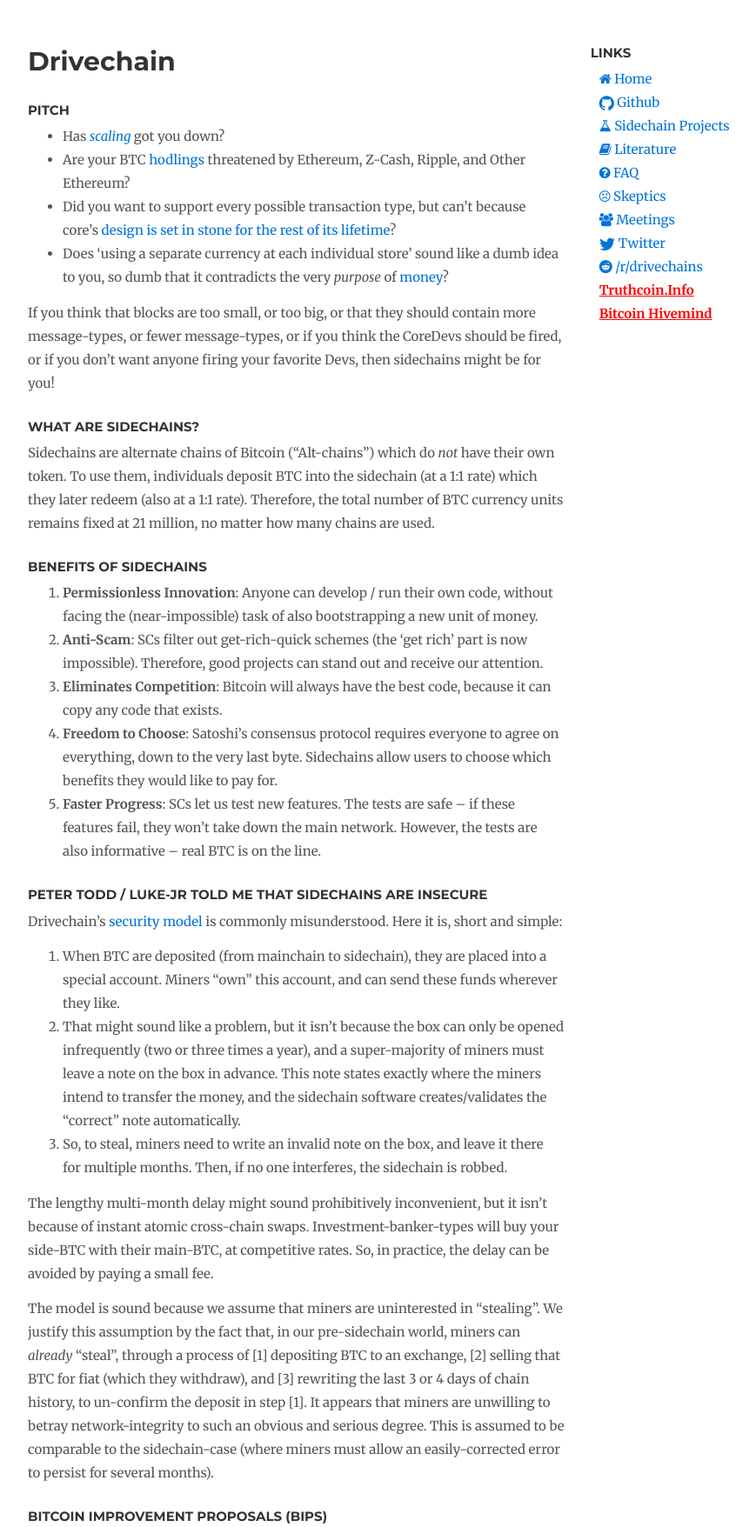
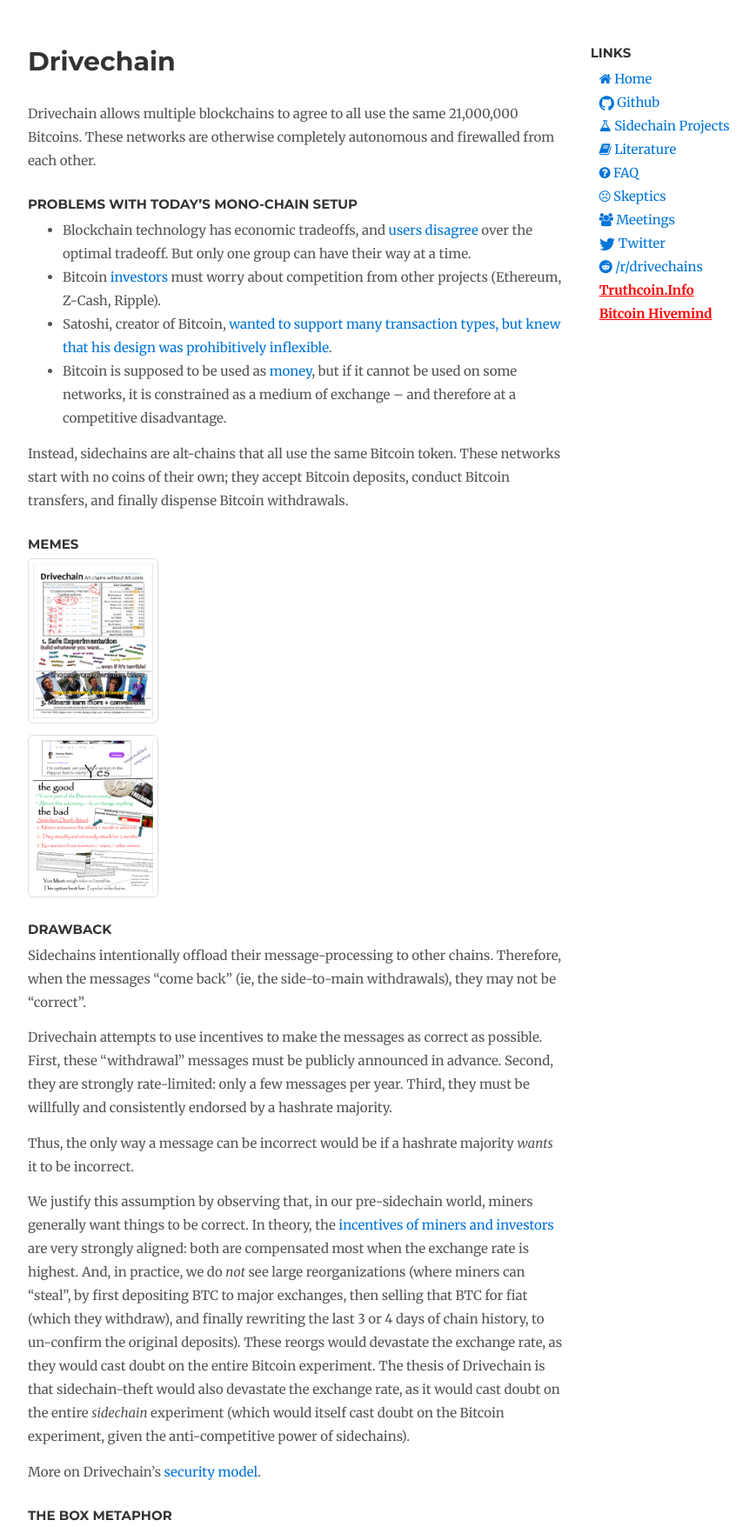
Before and after one commit to drivechain-project/drivechain.info, a Jekyll site: the page built from index.md, in a window 1280 px wide, cut to the strip 164-1920 px from the top of the page. Shown: the whole strip at 87% size, without its empty margins (138-1007 px from the left). Built offline with Jekyll 4.4.1, drawn with Linux system fonts in a browser that asks for light colours; nearby versions of some CDN libraries; comment, search, counter and statistics services are not loaded; some of the changed text lies outside the part shown.

Commit message:
website version2

```diff
--- a/index.md
+++ b/index.md
@@ -3,39 +3,70 @@
 title: Drivechain
 ---
 
+<head>
+<style>
+img {
+    border: 1px solid #ddd;
+    border-radius: 4px;
+    padding: 5px;
+    width: 150px;
+}
 
-### Pitch
+img:hover {
+    box-shadow: 0 0 2px 1px rgba(0, 140, 186, 0.5);
+}
+</style>
+</head>
 
-* Has [*scaling*](https://www.reddit.com/r/btc/comments/4zqd7g/roger_ver_does_your_bitcoin_classic_pool_on/d6yk872/?context=10000) got you down?
-* Are your BTC [hodlings](https://bitcointalk.org/index.php?topic=375643.0) threatened by Ethereum, Z-Cash, Ripple, and Other Ethereum?
-* Did you want to support every possible transaction type, but can't because core's [design is set in stone for the rest of its lifetime](http://satoshi.nakamotoinstitute.org/posts/bitcointalk/126/#selection-21.69-21.214)?
-* Does 'using a separate currency at each individual store' sound like a dumb idea to you, so dumb that it contradicts the very *purpose* of [money](http://nakamotoinstitute.org/shelling-out/)?
 
-If you think that blocks are too small, or too big, or that they should contain more message-types, or fewer message-types, or if you think the CoreDevs should be fired, or if you don't want anyone firing your favorite Devs, then sidechains might be for you!
 
-### What are sidechains?
 
-Sidechains are alternate chains of Bitcoin ("Alt-chains") which do *not* have their own token. To use them, individuals deposit BTC into the sidechain (at a 1:1 rate) which they later redeem (also at a 1:1 rate). Therefore, the total number of BTC currency units remains fixed at 21 million, no matter how many chains are used.
+Drivechain allows multiple blockchains to agree to all use the same 21,000,000 Bitcoins. These networks are otherwise completely autonomous and firewalled from each other.
 
-### Benefits of Sidechains
+### Problems With Today's Mono-Chain Setup
 
-1. **Permissionless Innovation**: Anyone can develop / run their own code, without facing the (near-impossible) task of also bootstrapping a new unit of money.
-2. **Anti-Scam**: SCs filter out get-rich-quick schemes (the 'get rich' part is now impossible). Therefore, good projects can stand out and receive our attention.
-3. **Eliminates Competition**: Bitcoin will always have the best code, because it can copy any code that exists.
-4. **Freedom to Choose**: Satoshi's consensus protocol requires everyone to agree on everything, down to the very last byte. Sidechains allow users to choose which benefits they would like to pay for.
-5. **Faster Progress**: SCs let us test new features. The tests are safe -- if these features fail, they won't take down the main network. However, the tests are also informative -- real BTC is on the line.
+* Blockchain technology has economic tradeoffs, and [users disagree](https://www.reddit.com/r/btc/comments/4zqd7g/roger_ver_does_your_bitcoin_classic_pool_on/d6yk872/?context=10000) over the optimal tradeoff. But only one group can have their way at a time.
+* Bitcoin [investors](https://bitcointalk.org/index.php?topic=375643.0) must worry about competition from other projects (Ethereum, Z-Cash, Ripple).
+* Satoshi, creator of Bitcoin, [wanted to support many transaction types, but knew that his design was prohibitively inflexible](http://satoshi.nakamotoinstitute.org/posts/bitcointalk/126/#selection-21.69-21.214).
+* Bitcoin is supposed to be used as [money](http://nakamotoinstitute.org/shelling-out/), but if it cannot be used on some networks, it is constrained as a medium of exchange -- and therefore at a competitive disadvantage.
 
-### Peter Todd / Luke-Jr Told Me That Sidechains Are Insecure
+Instead, sidechains are alt-chains that all use the same Bitcoin token. These networks start with no coins of their own; they accept Bitcoin deposits, conduct Bitcoin transfers, and finally dispense Bitcoin withdrawals.
 
-Drivechain's [security model](http://www.truthcoin.info/blog/drivechain/#drivechains-security) is commonly misunderstood. Here it is, short and simple:
+### Memes
+
+<a target="_blank" href="/media/meme1.png">
+  <img src="/media/meme1.png" alt="Forest" border="1px solid #ggg" border-radius="4px" padding="5px" width="150px" hover="box-shadow">
+</a>
+
+<a target="_blank" href="/media/meme2.png">
+  <img src="/media/meme2.png" alt="Forest" border="1px solid #ggg" border-radius="4px" padding="5px" width="150px" hover="box-shadow">
+</a>
+
+
+### Drawback
+
+Sidechains intentionally offload their message-processing to other chains. Therefore, when the messages "come back" (ie, the side-to-main withdrawals), they may not be "correct".
+
+Drivechain attempts to use incentives to make the messages as correct as possible. First, these "withdrawal" messages must be publicly announced in advance. Second, they are strongly rate-limited: only a few messages per year. Third, they must be willfully and consistently endorsed by a hashrate majority.
+
+Thus, the only way a message can be incorrect would be if a hashrate majority *wants* it to be incorrect.
+
+We justify this assumption by observing that, in our pre-sidechain world, miners generally want things to be correct. In theory, the [incentives of miners and investors](http://www.truthcoin.info/images/bitcoin-incentives.png) are very strongly aligned: both are compensated most when the exchange rate is highest. And, in practice, we do *not* see large reorganizations (where miners can "steal", by first depositing BTC to major exchanges, then selling that BTC for fiat (which they withdraw), and finally rewriting the last 3 or 4 days of chain history, to un-confirm the original deposits). These reorgs would devastate the exchange rate, as they would cast doubt on the entire Bitcoin experiment. The thesis of Drivechain is that sidechain-theft would also devastate the exchange rate, as it would cast doubt on the entire *sidechain* experiment (which would itself cast doubt on the Bitcoin experiment, given the anti-competitive power of sidechains).
+
+More on Drivechain's [security model](http://www.truthcoin.info/blog/drivechain/#drivechains-security).
+
+
+### The Box Metaphor
+
+Here is a short metaphor for the risks of using a sidechain:
 
 1. When BTC are deposited (from mainchain to sidechain), they are placed into a special account. Miners "own" this account, and can send these funds wherever they like.
-2. That might sound like a problem, but it isn't because the box can only be opened infrequently (two or three times a year), and a super-majority of miners must leave a note on the box in advance. This note states exactly where the miners intend to transfer the money, and the sidechain software creates/validates the "correct" note automatically.
+2. That might sound like a problem, but it isn't because the box can only be opened infrequently (two or three times a year), and a super-majority of miners must leave a note on the box in advance. This note states exactly where the miners intend to transfer the money. The "correct" note is automatically generated by sidechain software, and is easy to check.
 3. So, to steal, miners need to write an invalid note on the box, and leave it there for multiple months. Then, if no one interferes, the sidechain is robbed.
 
-The lengthy multi-month delay might sound prohibitively inconvenient, but it isn't because of instant atomic cross-chain swaps. Investment-banker-types will buy your side-BTC with their main-BTC, at competitive rates. So, in practice, the delay can be avoided by paying a small fee.
+The lengthy multi-month delay might sound prohibitively inconvenient, but it isn't because of instant atomic cross-chain swaps. Investment-banker-types will buy your side-BTC with their main-BTC, at competitive rates. So, in practice, the delay can be avoided by paying a neglibible, market-based fee.
 
-The model is sound because we assume that miners are uninterested in "stealing". We justify this assumption by the fact that, in our pre-sidechain world, miners can *already* "steal", through a process of [1] depositing BTC to an exchange, [2] selling that BTC for fiat (which they withdraw), and [3] rewriting the last 3 or 4 days of chain history, to un-confirm the deposit in step [1]. It appears that miners are unwilling to betray network-integrity to such an obvious and serious degree. This is assumed to be comparable to the sidechain-case (where miners must allow an easily-corrected error to persist for several months).
+The model is sound because we assume that miners are uninterested in "stealing" (see above).
 
 ### Bitcoin Improvement Proposals (BIPs)
 
@@ -74,6 +105,18 @@
 
 Check out the sidebar for more info.
 
+
+### Main Benefits
+
+1. **Permissionless Innovation**: Anyone can create a new blockchain project, without facing the (near-impossible) task of also bootstrapping a new unit of money.
+2. **Eliminates Competition**: Bitcoin will always have the best code, because it can copy any code that exists.
+3. **Freedom to Choose**: Satoshi's consensus protocol requires everyone to agree on everything, down to the very last byte. Sidechains allow users to choose which benefits they would like to pay for.
+
+### Other Benefits
+
+1. **Anti-Scam**: SCs filter out get-rich-quick schemes (the 'get rich' part is now impossible). Therefore, good projects can stand out and receive our attention.
+2. **Faster Progress**: SCs let us test new features. The tests are safe -- if these features fail, they won't take down the main network. However, the tests are also informative -- real BTC is on the line.
+
 ### Contact
 
 <p><u>Email:</u> truthcoin /at/gmail/</p>
```
